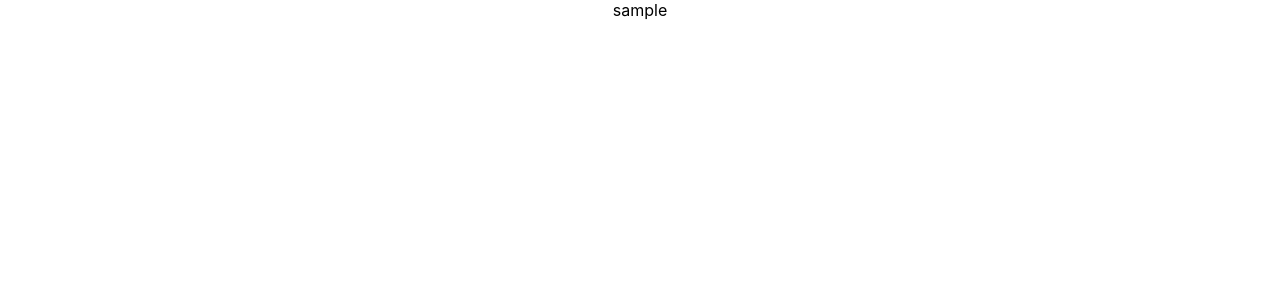
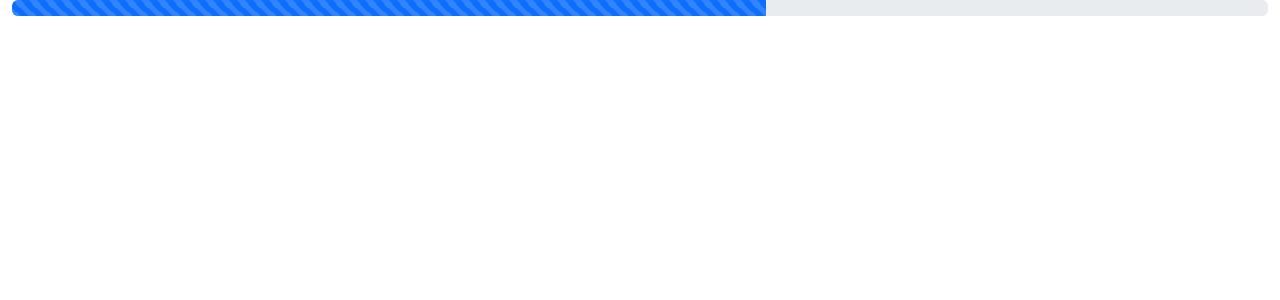
Before and after one commit to Venkatesh645/electron-timer, a React (Create React App) app: page / in a window 1280 px wide. Shown: the top 300 px of the page. Built offline with nearby package versions, Linux system fonts and the light colour scheme.

Commit message:
bootstrap added

```diff
--- a/public/electron.js
+++ b/public/electron.js
@@ -6,8 +6,9 @@
 function createWindow() {
   // Create the browser window.
   const win = new BrowserWindow({
-    width: 800,
-    height: 600,
+    autoHideMenuBar: true,
+    width: 200,
+    height: 100,
     webPreferences: {
       nodeIntegration: true,
     },
--- a/src/App.css
+++ b/src/App.css
@@ -1,38 +1,5 @@
-.App {
-  text-align: center;
+* {
+  border: 0;
+  margin: 0;
+  box-sizing: border-box;
 }
-
-.App-logo {
-  height: 40vmin;
-  pointer-events: none;
-}
-
-@media (prefers-reduced-motion: no-preference) {
-  .App-logo {
-    animation: App-logo-spin infinite 20s linear;
-  }
-}
-
-.App-header {
-  background-color: #282c34;
-  min-height: 100vh;
-  display: flex;
-  flex-direction: column;
-  align-items: center;
-  justify-content: center;
-  font-size: calc(10px + 2vmin);
-  color: white;
-}
-
-.App-link {
-  color: #61dafb;
-}
-
-@keyframes App-logo-spin {
-  from {
-    transform: rotate(0deg);
-  }
-  to {
-    transform: rotate(360deg);
-  }
-}
--- a/src/App.js
+++ b/src/App.js
@@ -1,11 +1,15 @@
-import logo from './logo.svg';
+import {Container, Row, Col, ProgressBar} from 'react-bootstrap';
 import './App.css';
 
 function App() {
   return (
-    <div className="App">
-      sample
-    </div>
+    <Container fluid>
+      <Row>
+        <Col>
+        <ProgressBar animated now={60} />
+        </Col>
+      </Row>
+    </Container>
   );
 }
 
--- a/src/index.js
+++ b/src/index.js
@@ -1,6 +1,7 @@
 import React from 'react';
 import ReactDOM from 'react-dom/client';
 import './index.css';
+import 'bootstrap/dist/css/bootstrap.min.css';
 import App from './App';
 import reportWebVitals from './reportWebVitals';
 
```
